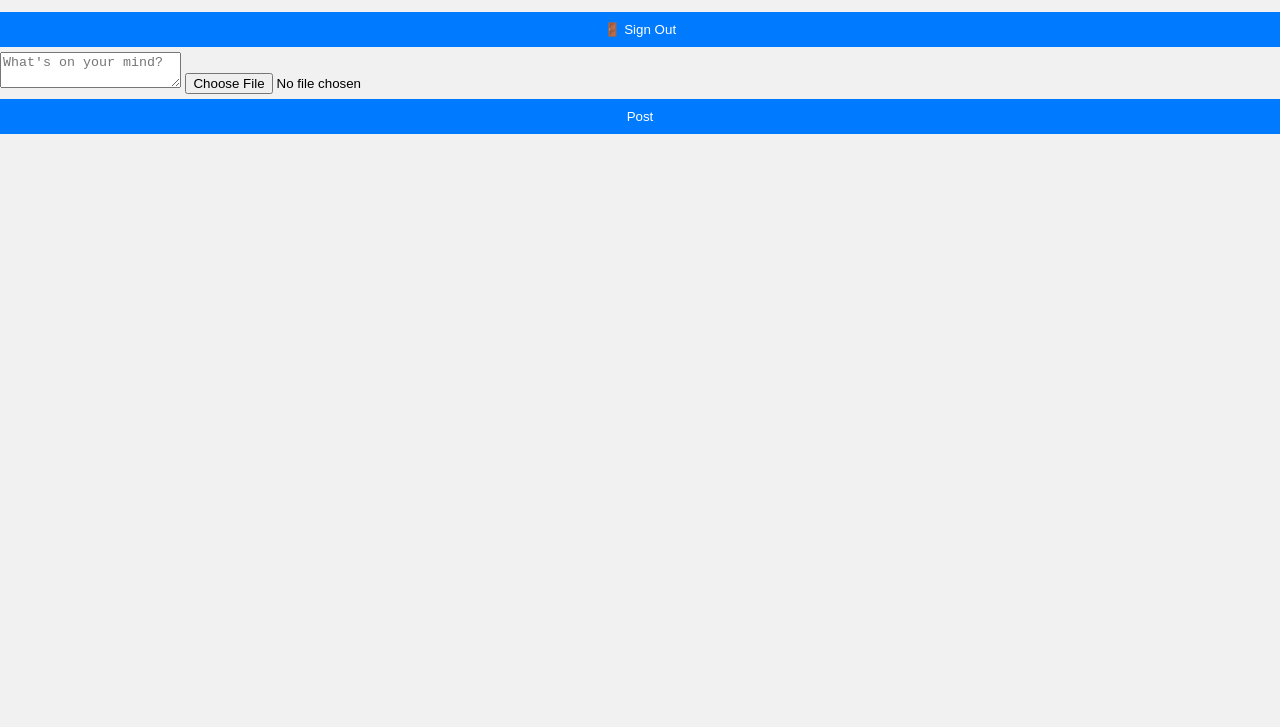
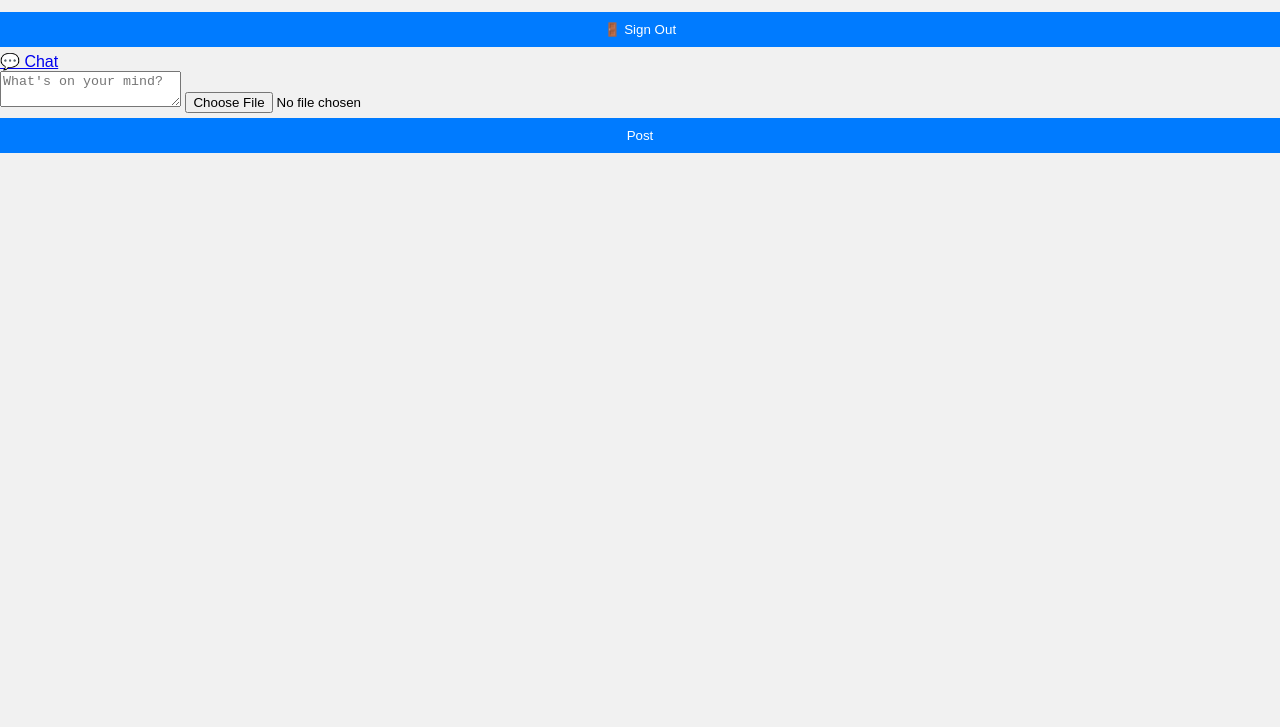
Before and after one commit to dman1991g/Social-media-2, a plain HTML site: page home.html in a window 1280 px wide. Shown: the part 73-800 px from the top of the page. Drawn offline with Linux system fonts and the light colour scheme; no server answers.

Commit message:
Update home.html

```diff
--- a/home.html
+++ b/home.html
@@ -13,6 +13,11 @@
     <!-- 🚪 Sign Out Button -->
     <button id="signOut">🚪 Sign Out</button>
 
+    <a href="https://dman1991g.github.io/Real-time-multi-person-chat-app/"
+   target="_blank" rel="noopener noreferrer"
+   class="chat-link">
+  💬 Chat
+</a>
     <!-- 📝 New Post Section -->
     <section id="newPost">
       <textarea id="postContent" placeholder="What's on your mind?"></textarea>
```
